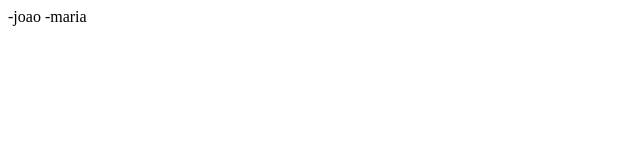
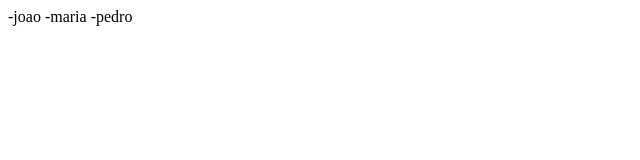
Before and after one commit to takeoya/projeto_2bb, a plain HTML site: page index.html in a window 1280 px wide. Shown: the full height of the page, 0-640 px from the left. Drawn offline with Linux system fonts and the light colour scheme.

Commit message:
versao 3 0

```diff
--- a/index.html
+++ b/index.html
@@ -9,5 +9,6 @@
 <body>
     -joao
     -maria
+    -pedro
 </body>
 </html>
```
